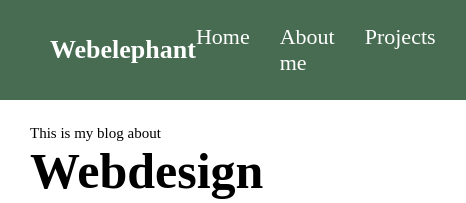
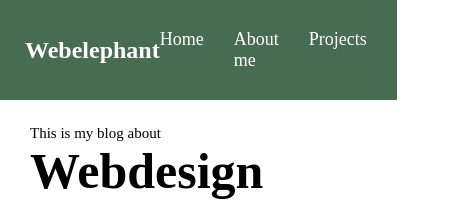
Before and after one commit to m1chale/michaels-blog, a plain HTML site: page index.html in a window 390 px wide. Shown: the top 203 px of the page, 466 px wide, since content can reach past the window. Drawn offline with Linux system fonts and the light colour scheme; a web font is replaced by a local one.

Commit message:
format header for mobile

```diff
--- a/styles/app.css
+++ b/styles/app.css
@@ -113,8 +113,8 @@ footer {
 /* mobile screens */
 @media (max-width: 615px) {
   .logo {
-    margin-left: 50px;
-    font-size: 26px;
+    margin-left: 25px;
+    font-size: 24px;
   }
 
   .nav-container {
@@ -122,7 +122,7 @@ footer {
   }
 
   .nav-item {
-    font-size: 22px;
+    font-size: 18px;
   }
 
   .layout-container {
```
